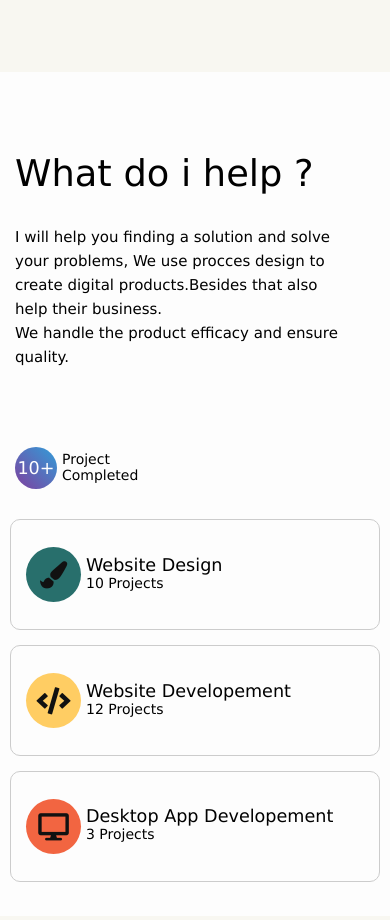
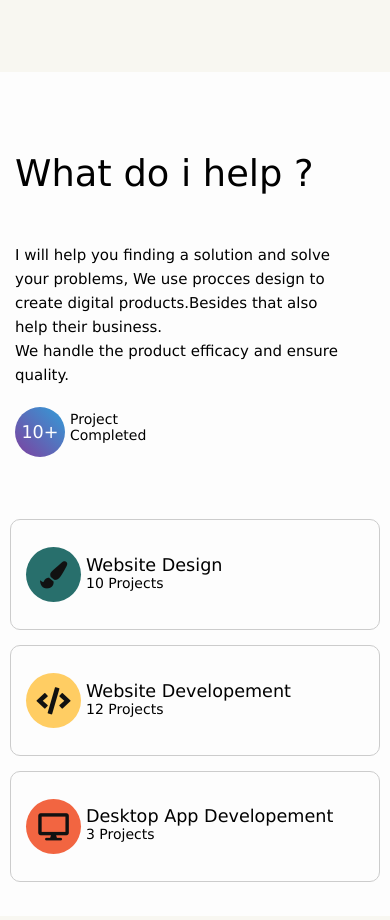
Before and after one commit to super9719/aymen, a website: page main.html in a window 390 px wide. Shown: the part 2460-3380 px from the top of the page. Drawn offline with nearby package versions, Linux system fonts and the light colour scheme; files that its build step writes are made by us from their sources; files whose address does not match are found by name; a web font is replaced by a local one.

Commit message:
Update services.css

```diff
--- a/assets/services.css
+++ b/assets/services.css
@@ -151,12 +151,9 @@ width: 370px;
         padding-top: 8%;
         width: 100%;
         height: 50%;
-        display: flex;
-        flex-direction: column;
-        justify-content: flex-start;
     }
     #services .content .right div:first-of-type{
-        height: 20%;
+        height: 25%;
         font-size: 2.3em;
     }
     #services .content .right div:nth-of-type(2){
@@ -164,7 +161,6 @@ width: 370px;
         width: 92%;
         padding-right: 5px;
         font-size: 15px;
-        height: 55%;
     }
     #services .content .right div:nth-of-type(2) br:first-of-type{
         display: none;
@@ -173,9 +169,9 @@ width: 370px;
         margin-top: 20px;
     }
     #services .content .right div:last-of-type span:first-of-type{
-        width: 42px;
-        height: 42px;
-        line-height: 42px;
+        width: 50px;
+        height: 50px;
+        line-height: 50px;
         font-size: 1.1em;
     }
     #services .content .right div:last-of-type span:last-of-type{
```
